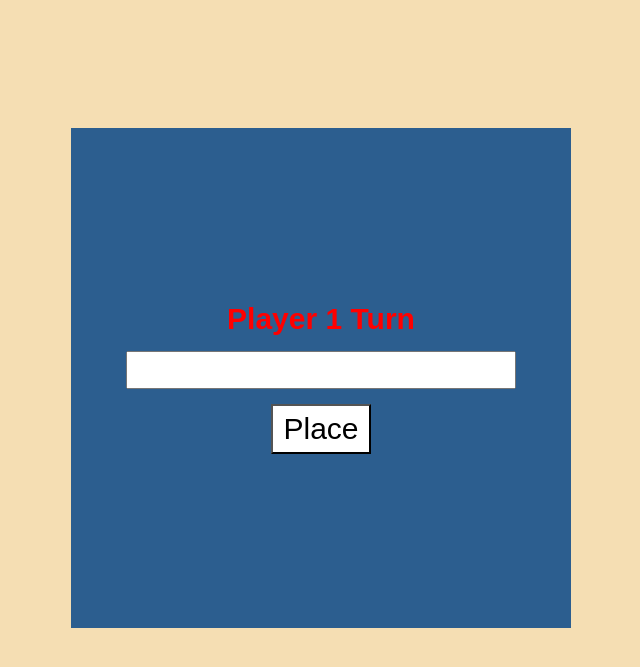
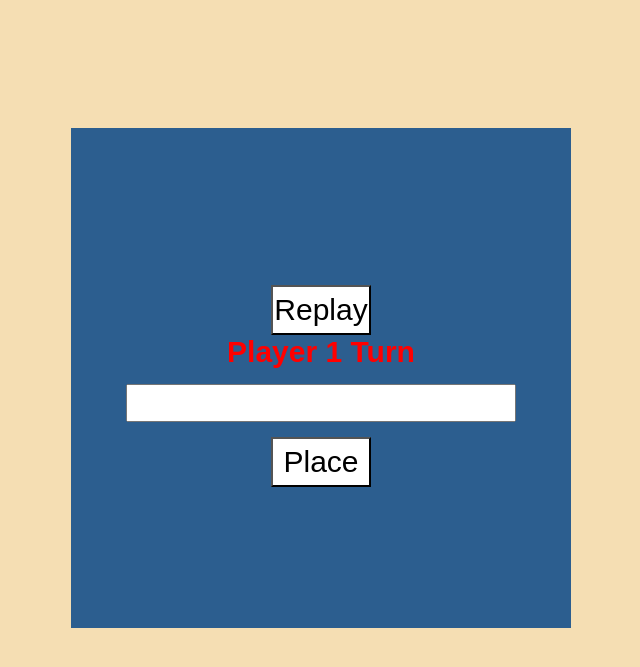
Before and after one commit to Doxteur/Puissance4Js, a PHP site: page /indextest.html in a window 1280 px wide. Shown: the top 667 px of the page, without its empty margins (319-959 px from the left). Run offline with PHP 8.4, Linux system fonts and the light colour scheme.

Commit message:
Style Commit

```diff
--- a/index2.css
+++ b/index2.css
@@ -19,6 +19,7 @@ h1 {
   display: table;
   margin: auto;
   margin-top: 10%;
+
 }
 #cell {
   text-align: center;
@@ -34,7 +35,6 @@ h1 {
   display: table-cell;
   vertical-align: middle;
 
-
 }
 input {
   font-size: 30px;
@@ -47,3 +47,6 @@ button {
   height: 50px;
   background-color: white;
 }
+button:active{
+    background-color: red;
+}
--- a/indextest.html
+++ b/indextest.html
@@ -11,16 +11,23 @@
 
 <body>
   <div id="table">
+
     <div id="wonText">
+
 
     </div>
     <div id="cell">
+      <button onclick="replay()" id="replayButton"> Replay </button>
+      <div id="disapear">
+
       <h1 id="playerTurn">Player 1 Turn</h1>
 
       <input type="number" name="a" id="a" /><br />
-      <button onclick="placeAColor(document.getElementById('a').value)">
+
+      <button onclick="placeAColor(document.getElementById('a').value)" id="placeAColor">
         Place
       </button>
+    </div>
     </div>
   </div>
 </body>
@@ -102,12 +109,20 @@
   function Won(){
     console.log("You won !!");
     canPlay = false;
-    document.getElementById("cell").style.display = "none";
+    document.getElementById("disapear").style.display = "none";
+    document.getElementById("replayButton").style.position = "absolute";
+    document.getElementById("replayButton").style.left = "47.5%";
+    document.getElementById("replayButton").style.marginTop = "40px";
+
+
     let theDiv = document.getElementById("wonText");
     theDiv.innerHTML += "Player " + whoPlaying + " Won";
     theDiv.style.border = "solid yellow 15px"
 
   }
+  function replay(){
+    document.location.reload(true);
+  }
 </script>
 
 </html>
```
